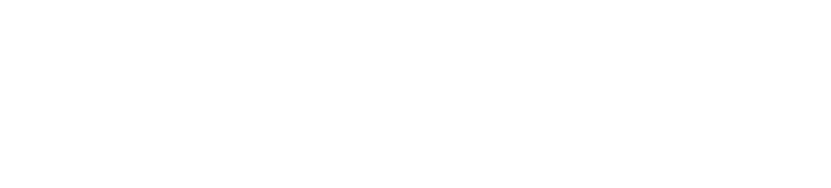
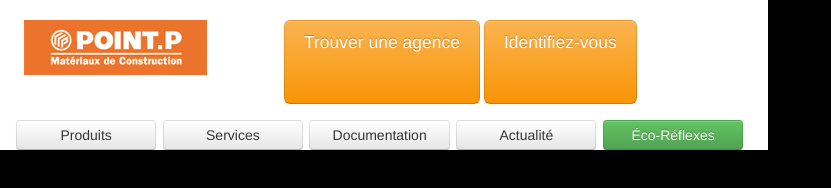
Before and after one commit to AsBilou/Projet_Point, a plain HTML site: page index.html in a window 1280 px wide. Shown: the whole page, without its empty margins (0-831 px from the left). Drawn offline with Linux system fonts and the light colour scheme.

Commit message:
Header index

```diff
--- a/css/style.css
+++ b/css/style.css
@@ -0,0 +1,62 @@
+body{
+    background-color: black;
+}
+
+#page{
+    width: 768px;
+    margin: auto;
+    position:absolute
+}
+
+#masterhead{
+    width: 100%;
+    height: 120px;
+    background-color: white;
+    position:absolute;
+}
+
+#logo_site{
+    margin: 20px 0px 0px 24px;
+}
+#options{
+    width: 50%;
+    height: 100%;
+    margin: 20px 0px 0px 0px;
+    position: absolute;
+    right: 100px;
+    top: 0px;
+}
+
+#options a{
+    margin-bottom: 5px;
+    height: 50%;
+}
+
+#login{
+    position: absolute;
+}
+
+#menu{
+    width: 97.9%;
+    position:absolute;
+    top: 120px;
+    padding-left: 16px;
+    margin-left: 0px;
+    background-color: white;
+
+}
+
+#menu li{
+    display: inline-block;
+    width: 19%;
+}
+
+#menu li a{
+    width: 80%;
+
+}
+
+#search{
+    position: absolute;
+    top: 150px;
+}
--- a/index.html
+++ b/index.html
@@ -19,8 +19,36 @@
     </head>
     <body>
 
+        <div id="page">
+            <div id="masterhead">
+                <div id="logo_site">
+                    <a href="#"><img src="img/logo.png" alt="logo point p"></a>
+                </div>
+                <div id="options">
+                    <a class="btn btn-warning btn-large" href="#">Trouver une agence</a>
+                    <a class="btn btn-warning btn-large" href="#">Identifiez-vous</a>
+                </div>
+            </div>
+            <ul id="menu">
+                <li><a class="btn" href="#">Produits</a></li>
+                <li><a class="btn" href="#">Services</a></li>
+                <li><a class="btn" href="#">Documentation</a></li>
+                <li><a class="btn" href="#">Actualité</a></li>
+                <li><a class="btn btn-success" href="#">Éco-Réflexes</a></li>
+            </ul>
+            <div id="search">
 
+            </div>
+            <div id="contents">
 
+            </div>
+            <div id="footer_plan">
+
+            </div>
+            <div id="footer">
+
+            </div>
+        </div>
         <!-- Document -->
         <script type="text/javascript">
 
```
